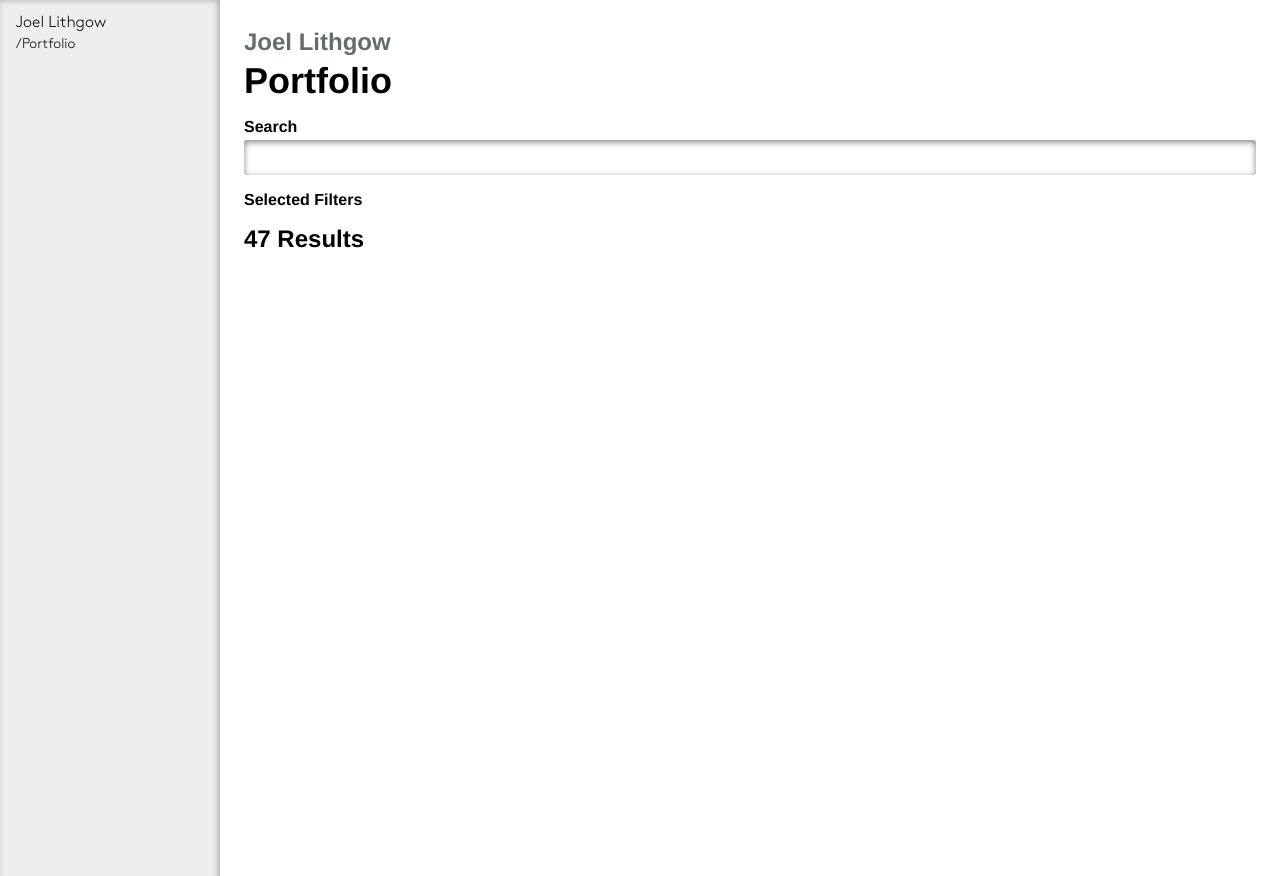
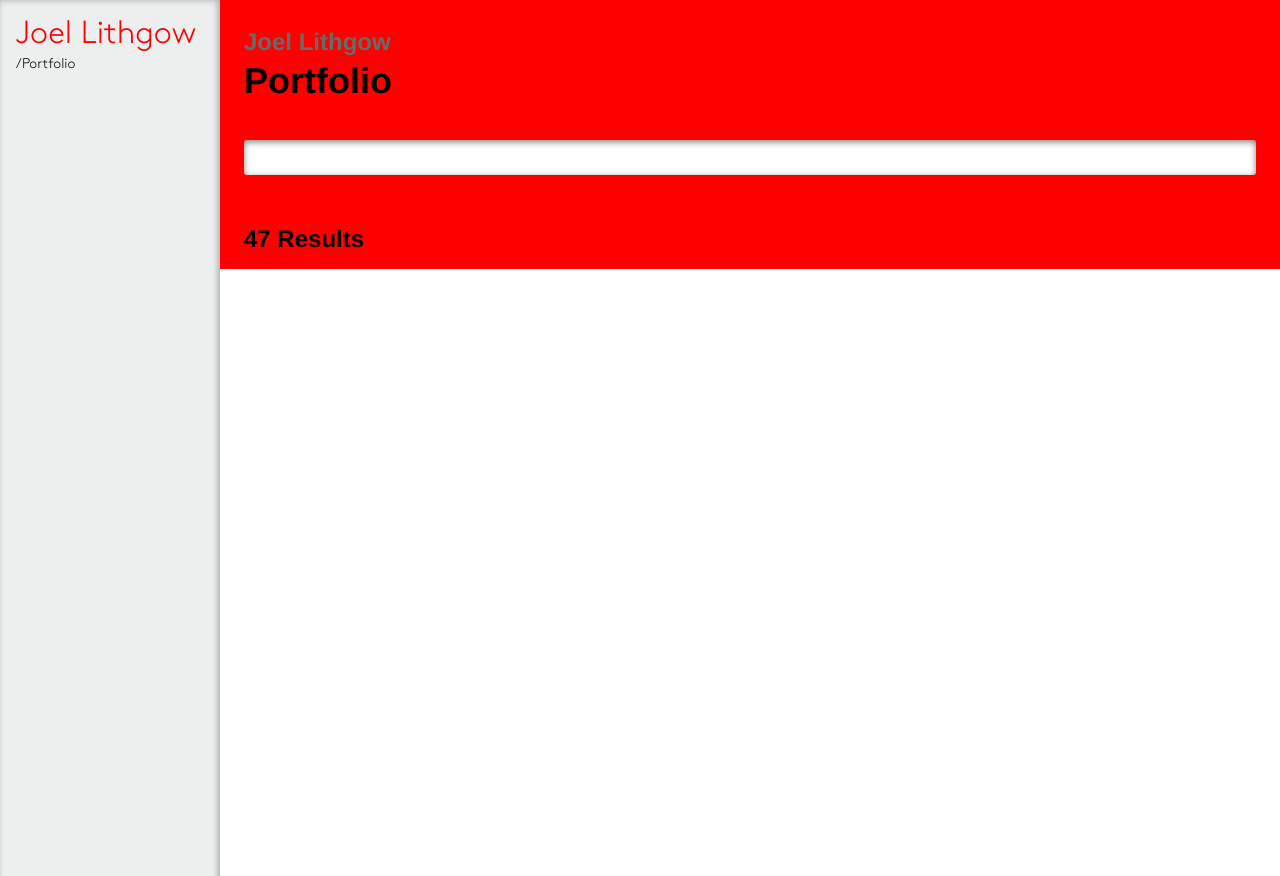
Before and after one commit to ASneakyToast/jlithenv, a Django app: page /portfolio/ in a window 1280 px wide. Run offline with Django 3.2, Linux system fonts and the light colour scheme; data that the repository does not hold is empty; some web fonts are replaced.

Commit message:
Fixed the webpack config to output a css file.

```diff
--- a/jlithgow/portfolio/static/portfolio/styles/app.scss
+++ b/jlithgow/portfolio/static/portfolio/styles/app.scss
@@ -3,3 +3,7 @@
 .mainNav-container {
   background-color: red;
 }
+
+.p {
+  font-size: 20px;
+}
--- a/jlithgow/portfolio/static/portfolio/styles/index.js
+++ b/jlithgow/portfolio/static/portfolio/styles/index.js
@@ -1 +1 @@
-require("./app.scss");
+import("./app.scss");
--- a/jlithgow/portfolio/static/portfolio/styles/partials/variables.scss
+++ b/jlithgow/portfolio/static/portfolio/styles/partials/variables.scss
@@ -0,0 +1,4 @@
+p {
+  font-size: 32px;
+  color: red;
+}
--- /dev/null
+++ b/jlithgow/portfolio/static/webpack_bundles/0.css
@@ -0,0 +1,9 @@
+p {
+  font-size: 32px;
+  color: red; }
+
+.mainNav-container {
+  background-color: red; }
+
+.p {
+  font-size: 20px; }
--- a/jlithgow/portfolio/templates/portfolio/portfolio.html
+++ b/jlithgow/portfolio/templates/portfolio/portfolio.html
@@ -7,6 +7,7 @@
     <meta charset="UTF-8">
     <title>Title</title>
     <link rel="stylesheet" type="text/css" href="{% static 'portfolio/style.css' %}">
+    <link rel="stylesheet" type="text/css" href="{% static 'webpack_bundles/0.css' %}">
 </head>
 <body>
 
```
Also changed, not shown: jlithgow/portfolio/static/webpack_bundles/0.bundle.js (added, +14 -0 lines), jlithgow/portfolio/static/webpack_bundles/main.bundle.js (+162 -57 lines), jlithgow/webpack.config.js (+22 -47 lines).
